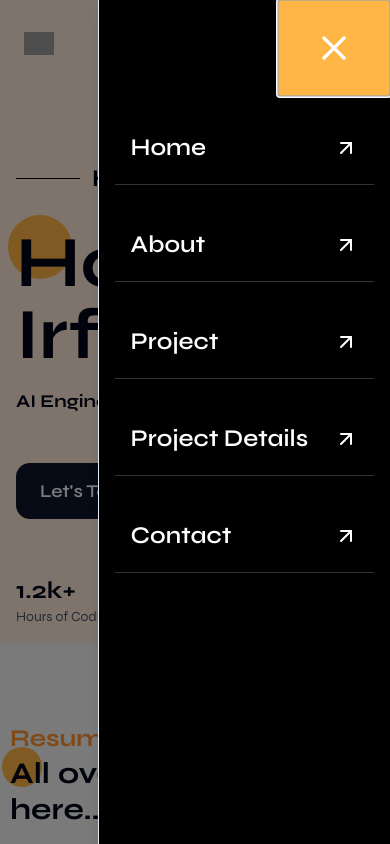
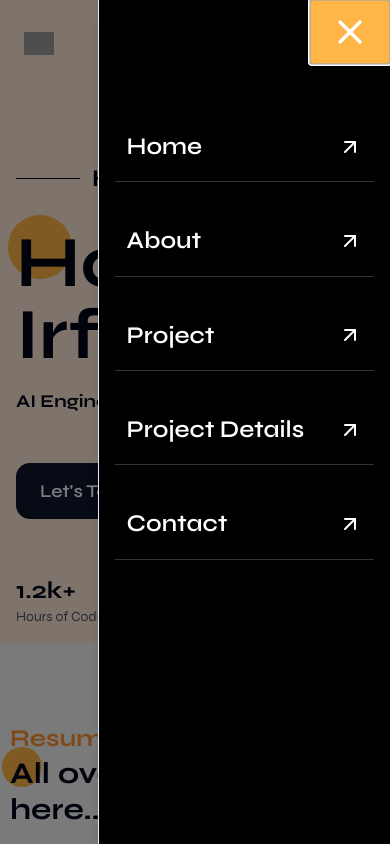
Before and after one commit to MohidShahid/TypeScript-Potfolio, a React (Vite) app: page / in a window 390 px wide. Both pictures are taken after a click on the icon 362 px from the left and 43 px from the top of the page. Shown: the top 844 px of the page. Built offline with nearby package versions, Linux system fonts and the light colour scheme; grey boxes are pictures that could not be loaded.

Commit message:
changes made

```diff
--- a/src/components/MobileMenu.tsx
+++ b/src/components/MobileMenu.tsx
@@ -52,7 +52,7 @@ export function SheetDemo({
     <a
       key={item.path}
       href={item.path}
-      className="flex items-center py-5 px-4 border-b text-2xl border-[#FFFFFF33] text-white justify-between"
+      className="flex items-center py-4 px-3 border-b text-lg border-[#FFFFFF33] text-white justify-between"
       onClick={()=> setIsMobileMenuOpen(false)}
     >
       <p id="sidebar-items">{item.label}</p>
--- a/src/components/Navbar.tsx
+++ b/src/components/Navbar.tsx
@@ -42,10 +42,10 @@ export function NavbarDemo() {
 }
 
 const onNavItemClick = (
-  e: React.MouseEvent<HTMLAnchorElement>,
+  event: React.MouseEvent<HTMLAnchorElement>,
   item: NavItem
 ) => {
-  console.log("Clicked:", item.name);
+  console.log("Clicked:", event.target);
 
   // optional: custom logic
   // e.preventDefault(); (already handled inside NavItems)
--- a/src/components/ui/sheet.tsx
+++ b/src/components/ui/sheet.tsx
@@ -70,7 +70,7 @@ function SheetContent({
         {...props}
       >
         {children}
-        <SheetPrimitive.Close className="absolute right-0 rounded-xs h-24 w-28 bg-[#ffb646] border-none flex justify-center items-center transition-opacity hover:opacity-100">
+        <SheetPrimitive.Close className="absolute right-0 rounded-xs h-16 w-20 bg-[#ffb646] border-none flex justify-center items-center transition-opacity hover:opacity-100">
           <XIcon className="size-10 text-white align-middle" />
           <span className="sr-only">Close</span>
         </SheetPrimitive.Close>
```
